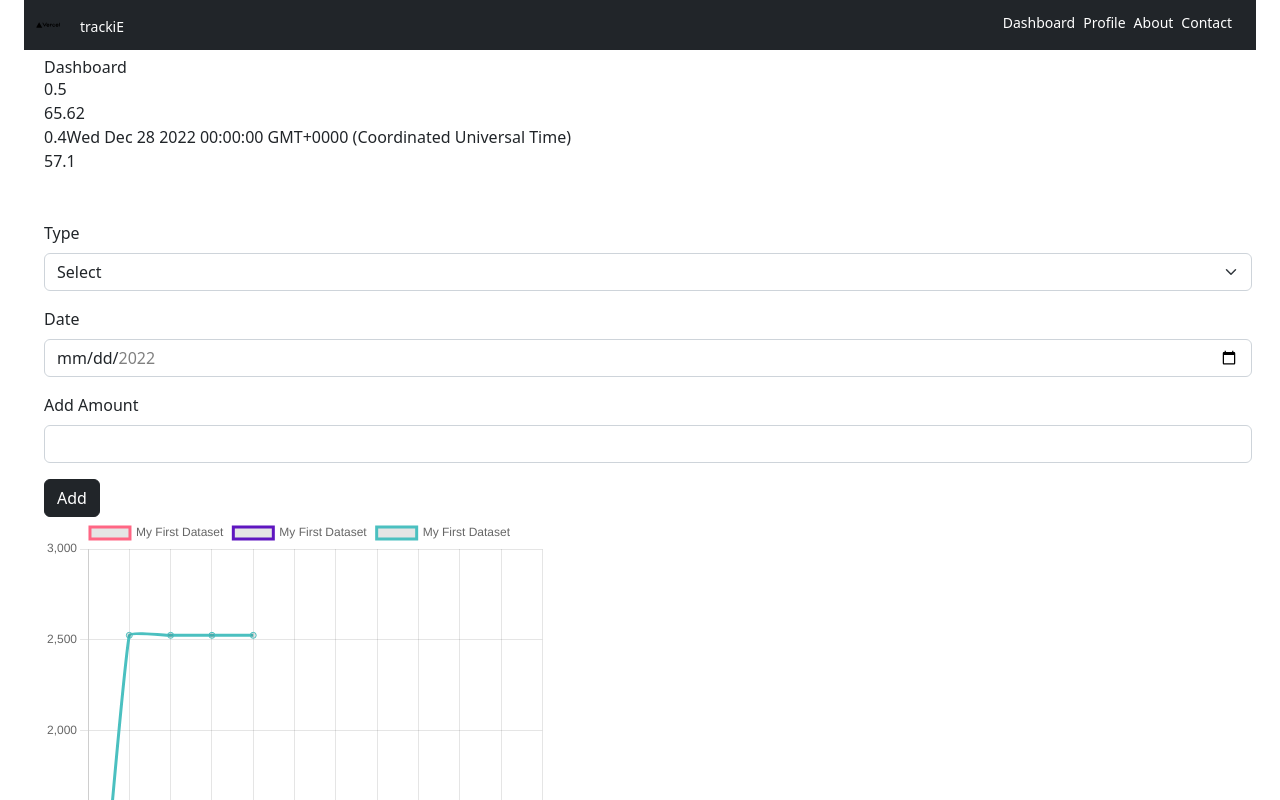
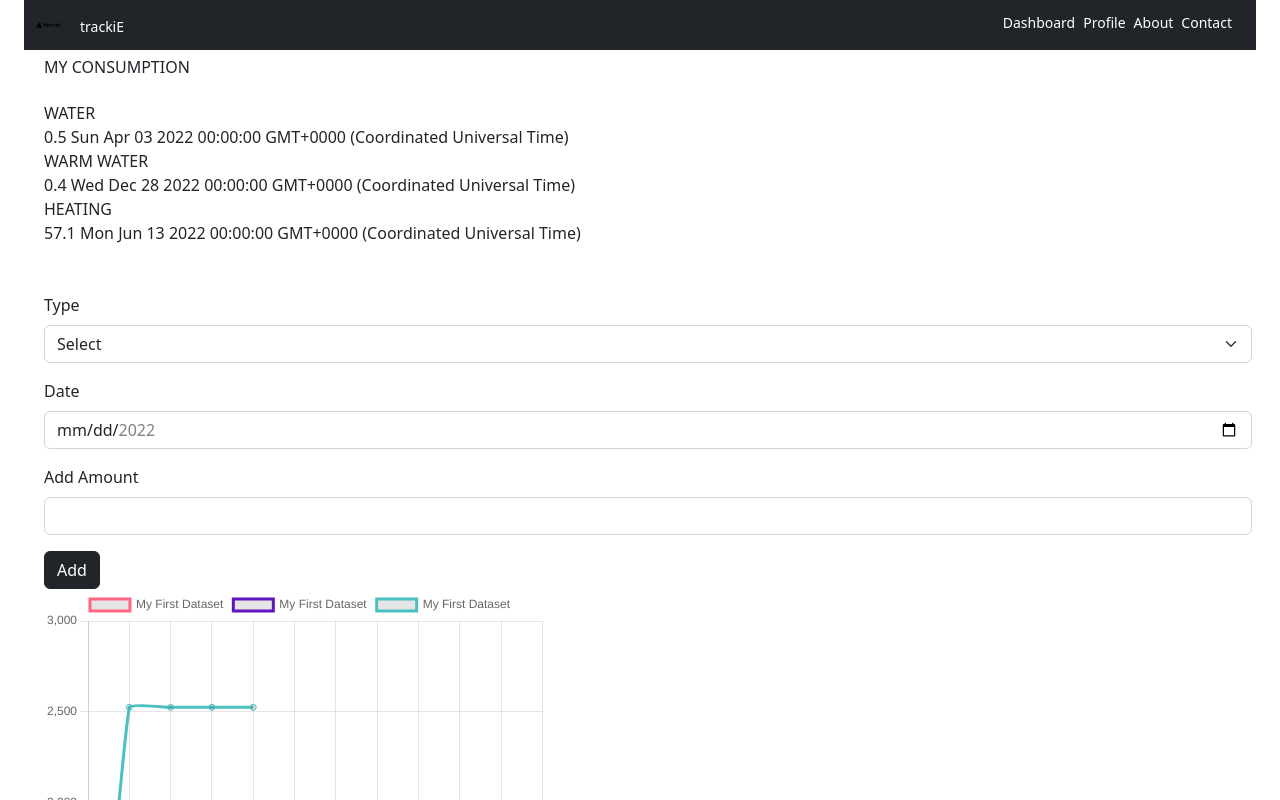
Before and after one commit to arcticH4re/tracky_frontend_nextjs, a Next.js app in the folder tracky/: page /dashboard in a window 1280 px wide. Shown: the top 800 px of the page. Built offline with nearby package versions, Linux system fonts and the light colour scheme.

Commit message:
fixed the other two arrays

```diff
--- a/tracky/components/dashboard/Dashboard.tsx
+++ b/tracky/components/dashboard/Dashboard.tsx
@@ -37,10 +37,6 @@ ChartJS.register(
 const WATER = [
   {
     amount: 0.5,
-    date: new Date(2022, 3, 3),
-  },
-  {
-    amount: 65.62,
     date: new Date(2022, 3, 3),
   },
 ];
@@ -133,11 +129,25 @@ const Dashboard: React.FC = () => {
       });
     } else if (formData.metric === "Warm Water") {
       setWarmWater((prevFormData) => {
-        return [...prevFormData, formData];
+        const { amount, date } = formData;
+        return [
+          ...prevFormData,
+          {
+            amount: +amount,
+            date,
+          },
+        ];
       });
     } else {
       setHeating((prevFormData) => {
-        return [...prevFormData, formData];
+        const { amount, date } = formData;
+        return [
+          ...prevFormData,
+          {
+            amount: +amount,
+            date,
+          },
+        ];
       });
     }
   };
@@ -157,30 +167,35 @@ const Dashboard: React.FC = () => {
   return (
     <Container className="bg-white">
       <div>
-        <h1>Dashboard</h1>
-        {/* <div>
-          {waterArray.map((m) => {
-            return <div>{m}</div>;
-          })}
-        </div> */}
+        <h1 className="mb-4">MY CONSUMPTION</h1>
         <div>
+          WATER
           {water.map((m) => {
-            return <div>{m.amount}</div>;
-          })}
-        </div>
-        <div>
-          {warmWater.map((m) => {
             return (
               <div>
-                {m.amount}
-                {m.date.toString()}
+                {m.amount} {m.date.toString()}
               </div>
             );
           })}
         </div>
         <div>
+          WARM WATER
+          {warmWater.map((m) => {
+            return (
+              <div>
+                {m.amount} {m.date.toString()}
+              </div>
+            );
+          })}
+        </div>
+        <div>
+          HEATING
           {heating.map((m) => {
-            return <div>{m.amount}</div>;
+            return (
+              <div>
+                {m.amount} {m.date.toString()}
+              </div>
+            );
           })}
         </div>
       </div>
```
